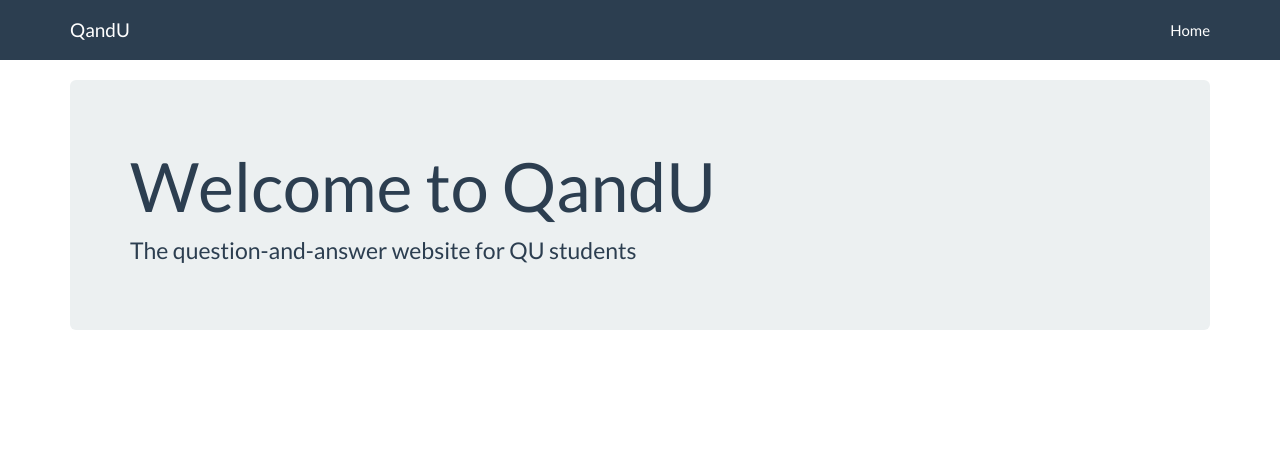
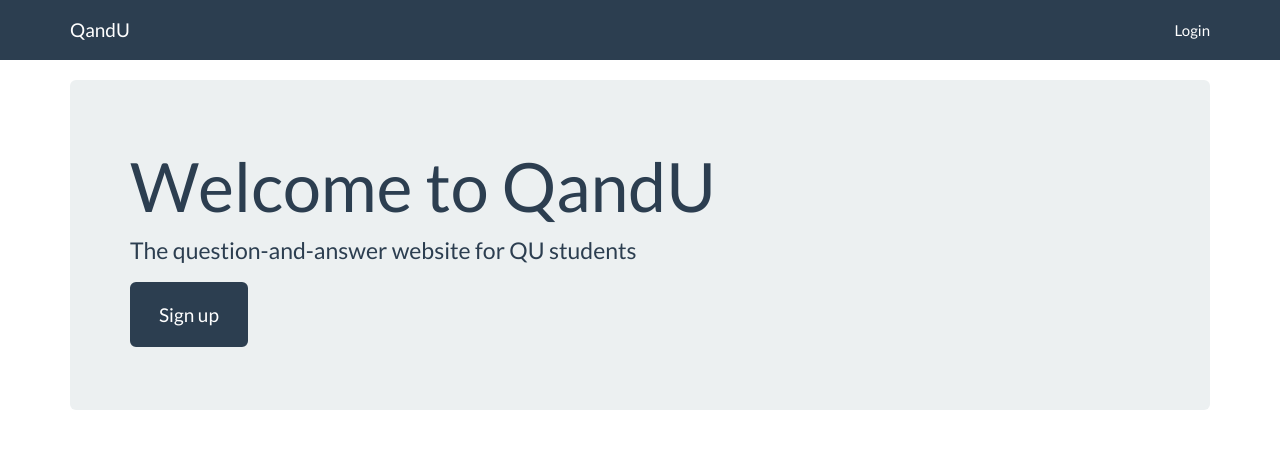
Before and after one commit to bblue160/qandu_app, a Django app: template templates/home.html in a window 1280 px wide. Shown: the top 449 px of the page. Run offline with Django 3.2, Linux system fonts and the light colour scheme; the template is opened without the code that fills it, so the values that code supplies are empty; some libraries are stand-ins or nearby versions.

Commit message:
Add user authentication

```diff
--- a/core/urls.py
+++ b/core/urls.py
@@ -3,4 +3,6 @@ from .views import *
 
 urlpatterns = patterns('',
     url(r'^$', Home.as_view(), name='home'),
+    url(r'^user/', include('registration.backends.simple.urls')),
+    url(r'^user/', include('django.contrib.auth.urls')),
 )
--- a/qandu_app/settings.py
+++ b/qandu_app/settings.py
@@ -35,6 +35,8 @@ ALLOWED_HOSTS = []
 # Application definition
 
 INSTALLED_APPS = (
+    'registration',
+    'django.contrib.sites',
     'django.contrib.admin',
     'django.contrib.auth',
     'django.contrib.contenttypes',
@@ -113,3 +115,7 @@ USE_TZ = True
 STATIC_URL = '/static/'
 STATICFILES_DIRS = (os.path.join(MAIN_DIR, 'static'),)
 STATIC_ROOT = 'staticfiles'
+
+LOGIN_URL = '/user/login'
+LOGIN_REDIRECT_URL = '/'
+SITE_ID = 1
--- a/requirements.txt
+++ b/requirements.txt
@@ -2,6 +2,7 @@ Django==1.8.4
 argparse==1.2.1
 dj-database-url==0.3.0
 dj-static==0.0.6
+django-registration-redux==1.2
 django-toolbelt==0.0.1
 gunicorn==19.3.0
 psycopg2==2.6.1
--- a/templates/base.html
+++ b/templates/base.html
@@ -23,7 +23,11 @@
             </div>
             <div id="navbar" class="navbar-collapse collapse">
                 <ul class="nav navbar-nav navbar-right">
-                  <li><a href="#">Home</a></li>
+                  {% if user.is_authenticated %}
+                    <li><a href="{% url 'auth_logout' %}">Logout</a></li>
+                    {% else %}
+                    <li><a href="{% url 'auth_login' %}">Login</a></li>
+                    {% endif %}
                 </ul>
             </div>
         </div>
--- a/templates/home.html
+++ b/templates/home.html
@@ -1,7 +1,14 @@
 {% extends "base.html" %}
 {% block content %}
+{% if user.is_authenticated %}
+<div class="jumbotron">
+    <h1>Welcome back!</h1>
+</div>
+{% else %}
 <div class="jumbotron">
     <h1>Welcome to QandU</h1>
     <p>The question-and-answer website for QU students</p>
+    <p><a class="btn btn-lg btn-primary" href="{% url 'registration_register' %}">Sign up</a></p>
 </div>
+{% endif %}
 {% endblock %}
```
